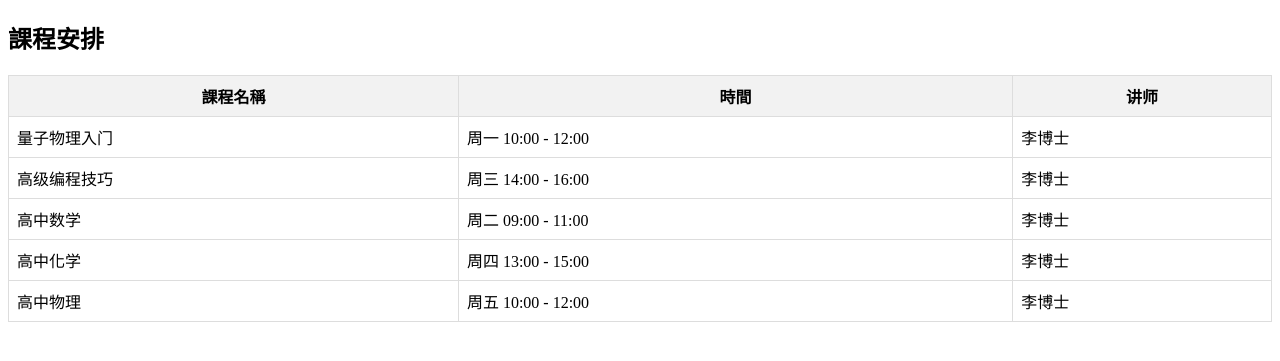
After one commit to yun-yan/flask, a Flask app: page /schedule in a window 1280 px wide. The commit adds this page. Shown: the top 361 px of the page. Run offline with Flask 3, Linux system fonts and the light colour scheme.

Commit message:
first commit

```diff
--- a/app.py
+++ b/app.py
@@ -2,10 +2,15 @@ from flask import Flask, render_template
 
 app = Flask(__name__)
 
+# 主页路由
+@app.route('/', methods=['GET', 'POST'])
+def home():
+    return render_template('main.html')  # 假设您的主页文件名为 main.html
 
-@app.route('/', methods=['GET', 'POST'])
-def CV():
-    return render_template('main.html')
+# 课程安排页面路由
+@app.route('/schedule')
+def schedule():
+    return render_template('schedule.html')  # 假设您的课程安排页面文件名为 schedule.html
 
 if __name__ == '__main__':
     app.run()
--- a/templates/main.html
+++ b/templates/main.html
@@ -84,8 +84,9 @@
 
         <section class="content-section" id="schedule">
             <h2><i class="fas fa-calendar-alt"></i>課程安排</h2>
-            <p>我們提供彈性的課程安排，包括在線和面授課程，以適應不同學生的時間表和學習偏好。</p>
+            <p>查看我们全面的<a href="/schedule">課程安排</a>，选择适合您的课程。</p>
         </section>
+
 
         <section class="content-section" id="teachers">
             <h2><i class="fas fa-chalkboard-teacher"></i>師資陣容</h2>
--- /dev/null
+++ b/templates/schedule.html
@@ -0,0 +1,56 @@
+<!DOCTYPE html>
+<html lang="zh-Hant">
+<head>
+    <meta charset="UTF-8">
+    <meta name="viewport" content="width=device-width, initial-scale=1.0">
+    <title>課程安排</title>
+    <style>
+        table {
+            width: 100%;
+            border-collapse: collapse;
+        }
+        table, th, td {
+            border: 1px solid #ddd;
+            padding: 8px;
+        }
+        th {
+            background-color: #f2f2f2;
+        }
+    </style>
+</head>
+<body>
+    <h2>課程安排</h2>
+    <table>
+        <tr>
+            <th>課程名稱</th>
+            <th>時間</th>
+            <th>讲师</th>
+        </tr>
+        <tr>
+            <td>量子物理入门</td>
+            <td>周一 10:00 - 12:00</td>
+            <td>李博士</td>
+        </tr>
+        <tr>
+            <td>高级编程技巧</td>
+            <td>周三 14:00 - 16:00</td>
+            <td>李博士</td>
+        </tr>
+        <tr>
+            <td>高中数学</td>
+            <td>周二 09:00 - 11:00</td>
+            <td>李博士</td>
+        </tr>
+        <tr>
+            <td>高中化学</td>
+            <td>周四 13:00 - 15:00</td>
+            <td>李博士</td>
+        </tr>
+        <tr>
+            <td>高中物理</td>
+            <td>周五 10:00 - 12:00</td>
+            <td>李博士</td>
+        </tr>
+    </table>
+</body>
+</html>
```
